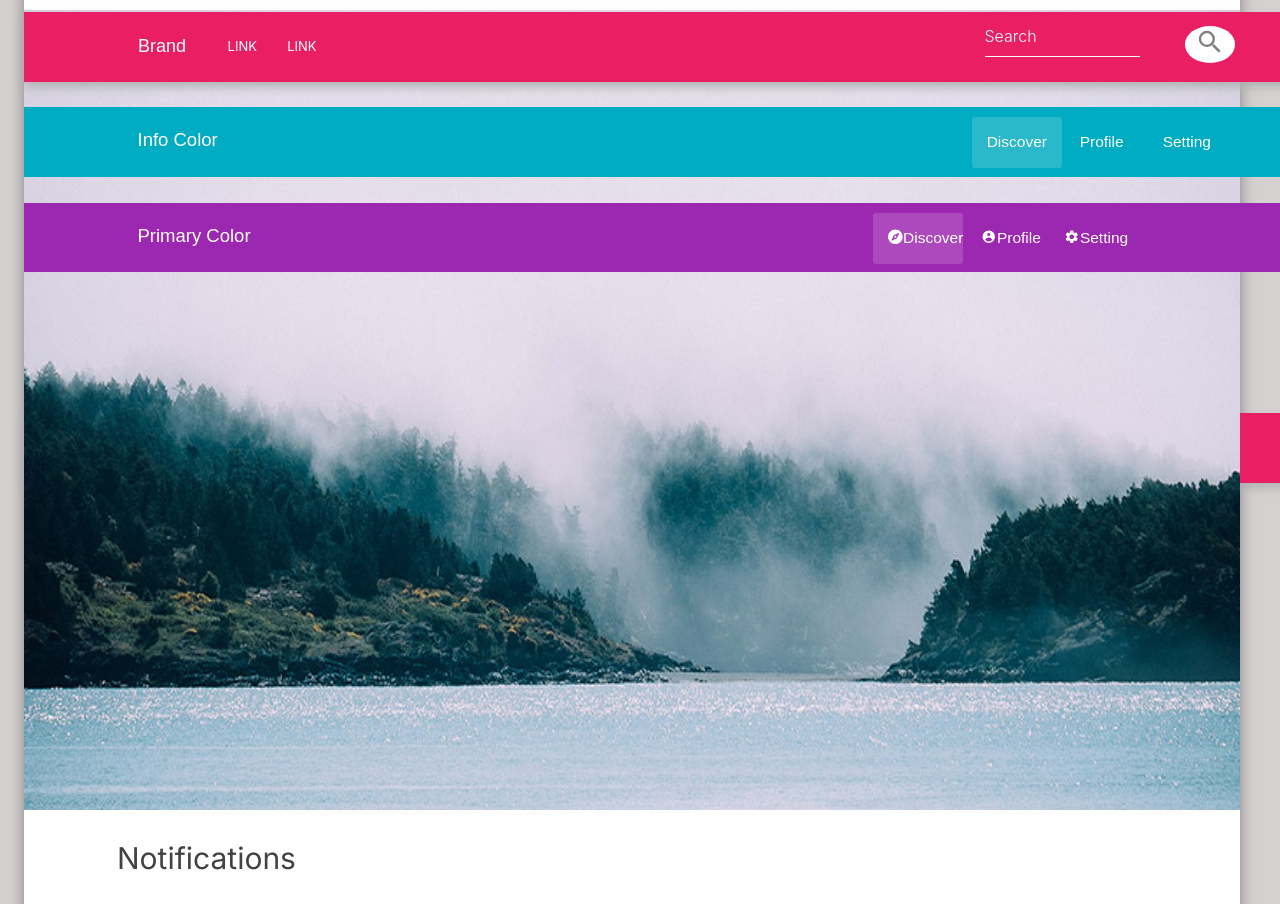
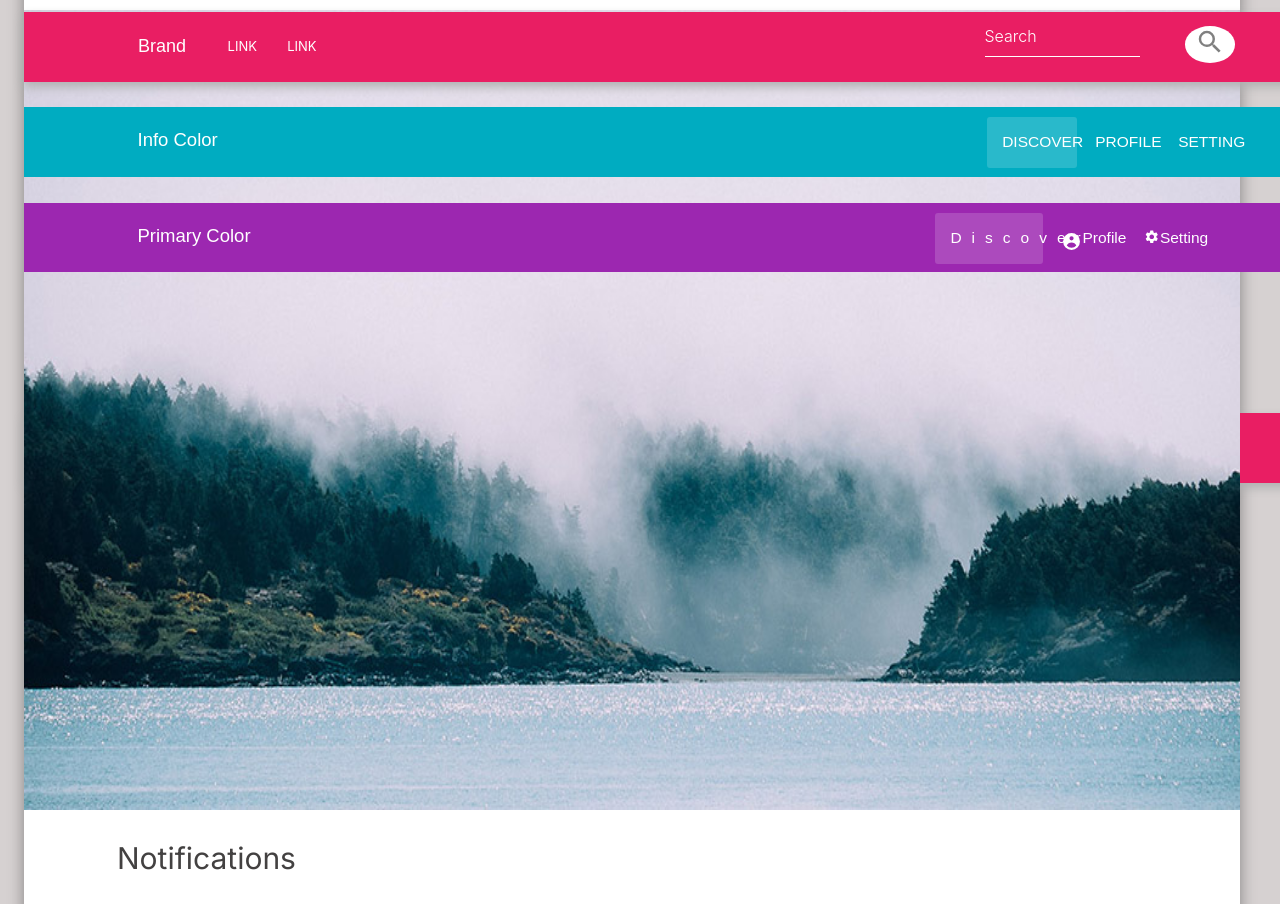
Before and after one commit to luckkalpna/nextjs_material-kit, a React (Create React App) app in the folder nextjs_material-kit/: page / in a window 1280 px wide. Shown: the part 2384-3288 px from the top of the page. Built offline with nearby package versions, Linux system fonts and the light colour scheme; a web font is replaced by a local one.

Commit message:
Adgust icons

```diff
--- a/nextjs_material-kit/src/App.css
+++ b/nextjs_material-kit/src/App.css
@@ -1216,7 +1216,7 @@ input:checked + .slidert:before {
   width: 7%;
 }
 .discover-txt{
-  margin-left: 48em;
+  margin-left: 49em;
   background-color: rgba(255, 255, 255, 0.161);
   border-radius: 3px;
   height: 35px;
@@ -1279,11 +1279,12 @@ input:checked + .slidert:before {
   width: 9%;
 }
 .primary-discover-txt{
-  margin-left: 40em;
+  letter-spacing: 10px;
+  margin-left: 44em;
   background-color: rgba(255, 255, 255, 0.161);
   border-radius: 3px;
   height: 35px;
-  width: 75px;
+  width: 93px;
   padding-left: 15px;
   padding-top: 16px;
   margin-top: 9px;
@@ -1295,10 +1296,13 @@ input:checked + .slidert:before {
   margin-top: 9px;
   text-decoration: none;
   font-size: 15.5px;
-  height: 35px;
+  height: 83px;
   width: 65px;
   padding-left: 17px;
   padding-top: 16px;
+}
+.primary-profile-icon{
+  font-size: 25px;
 }
 .primary-profile-txt:hover{
   background-color: rgba(255, 255, 255, 0.161);
@@ -1310,7 +1314,7 @@ input:checked + .slidert:before {
   text-decoration: none;
   font-size: 15.5px;
   height: 35px;
-  width: 65px;
+  width: 83px;
   padding-left: 17px;
   padding-top: 16px;
 }
--- a/nextjs_material-kit/src/components/Infonavbar.js
+++ b/nextjs_material-kit/src/components/Infonavbar.js
@@ -9,13 +9,13 @@ return (
 						Info Color
 					</a>
 					<a href="#" className="discover-txt">
-						Discover
+						DISCOVER
 					</a>
 					<a href="#" className="profile-txt">
-						Profile
+						PROFILE
 					</a>
 					<a href="#" className="setting-txt">
-						Setting
+						SETTING
 					</a>
 				</button>
         </div>
--- a/nextjs_material-kit/src/components/Primarynavbar.js
+++ b/nextjs_material-kit/src/components/Primarynavbar.js
@@ -12,7 +12,7 @@ return (
 						Primary Color
 					</a>
 					<a href="#" className="primary-discover-txt">
-            <FaCompass className='primary-discover-icon'/>
+            <FaCompass />
 						Discover
 					</a>
 					<a href="#" className="primary-profile-txt">
```
